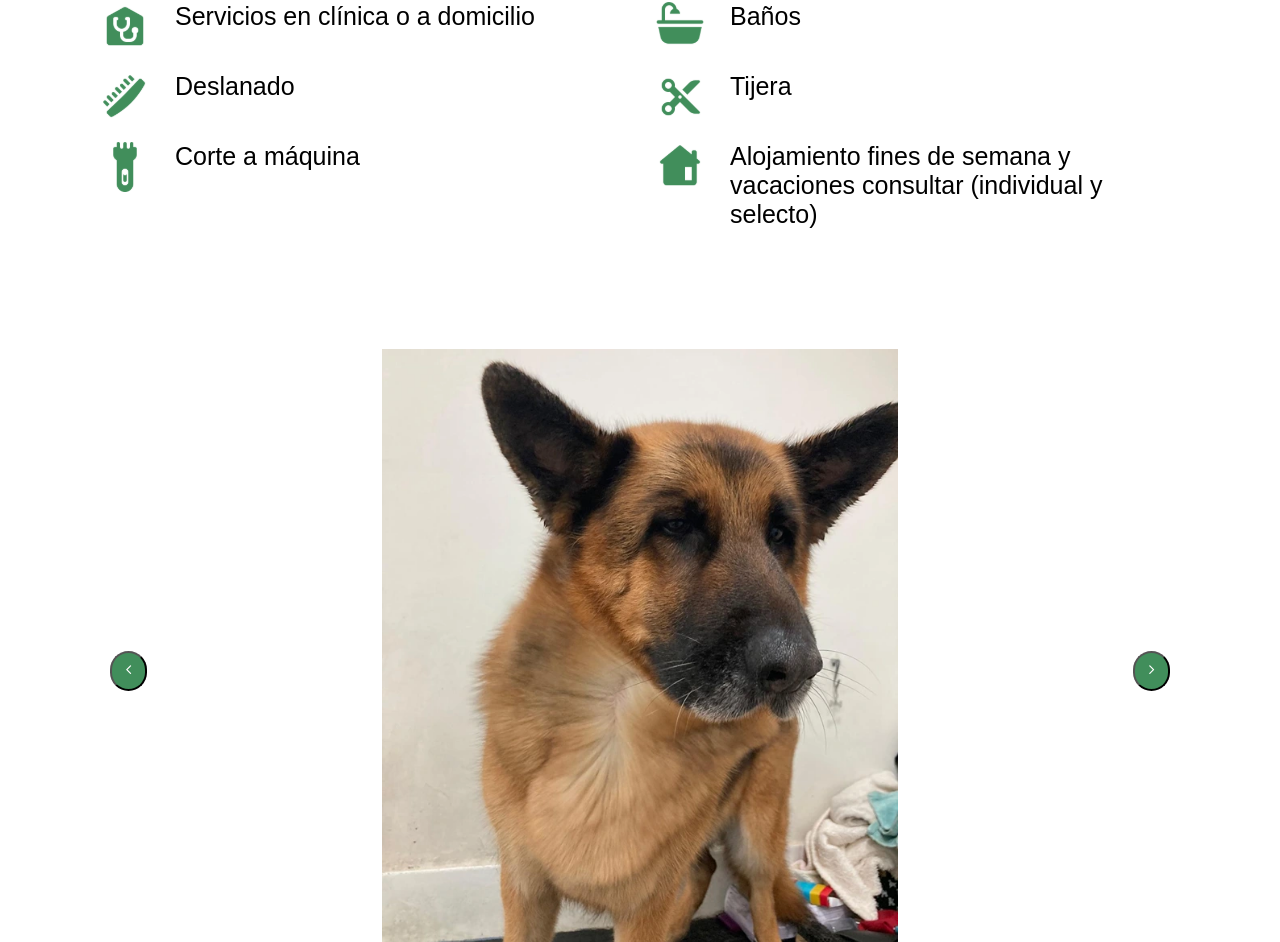
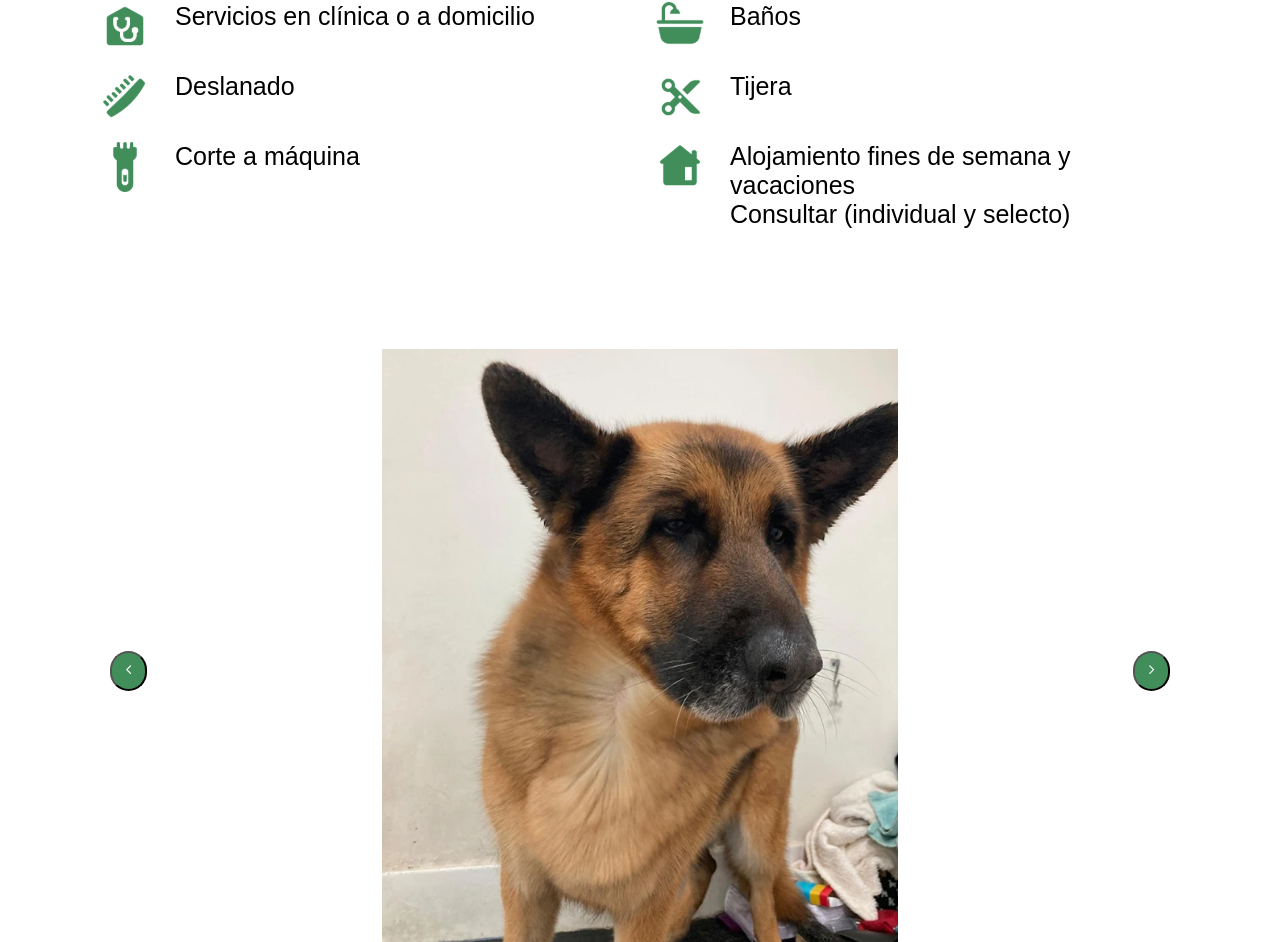
Before and after one commit to anavarro81/karlos-peluqueria-React, a React (Vite) app: page / in a window 1280 px wide. Shown: the part 921-1863 px from the top of the page. Built offline with nearby package versions, Linux system fonts and the light colour scheme.

Commit message:
fix(translation): divide lodging text in two lines

```diff
--- a/src/components/Services.jsx
+++ b/src/components/Services.jsx
@@ -54,7 +54,8 @@ const Services = () => {
               className="services_icon"
               alt="icono services"
             />
-            <p className="services__element">{t('services.items.lodging')}</p>
+            <p className="services__element">{t('services.items.lodging1')} <br/> {t('services.items.lodging2')}</p>
+
           </div>
         </div>
       </section>
--- a/src/i18n.js
+++ b/src/i18n.js
@@ -28,7 +28,8 @@ i18n.use(initReactI18next).init({
             stripping: "Deslanado",
             scissors: "Tijera",
             machine: "Corte a máquina",
-            lodging: "Alojamiento fines de semana y vacaciones consultar (individual y selecto)",
+            lodging1: "Alojamiento fines de semana y vacaciones",
+            lodging2: "Consultar (individual y selecto)"
           },
         },
 
@@ -96,7 +97,8 @@ i18n.use(initReactI18next).init({
             stripping: "Stripping",
             scissors: "Scissors",
             machine: "Machine cut",
-            lodging: "Dog boarding on weekends and holidays – please inquire (individual and selective)",
+            lodging1: "Dog boarding on weekends and holidays ",
+            lodging2: "Please inquire (individual and selective)",
           },
         },
 
@@ -164,7 +166,9 @@ i18n.use(initReactI18next).init({
             stripping: "Stripping",
             scissors: "Ciseaux",
             machine: "Coupe à la machine",
-            lodging: "Hébergement canin les week-ends et jours fériés – nous consulter (individuel et sélectif)",
+            lodging1: "Hébergement canin les week-ends et jours fériés",
+            lodging2: "Veuillez nous consulter (individuel et sélectif)",
+
           },
         },
 
```
